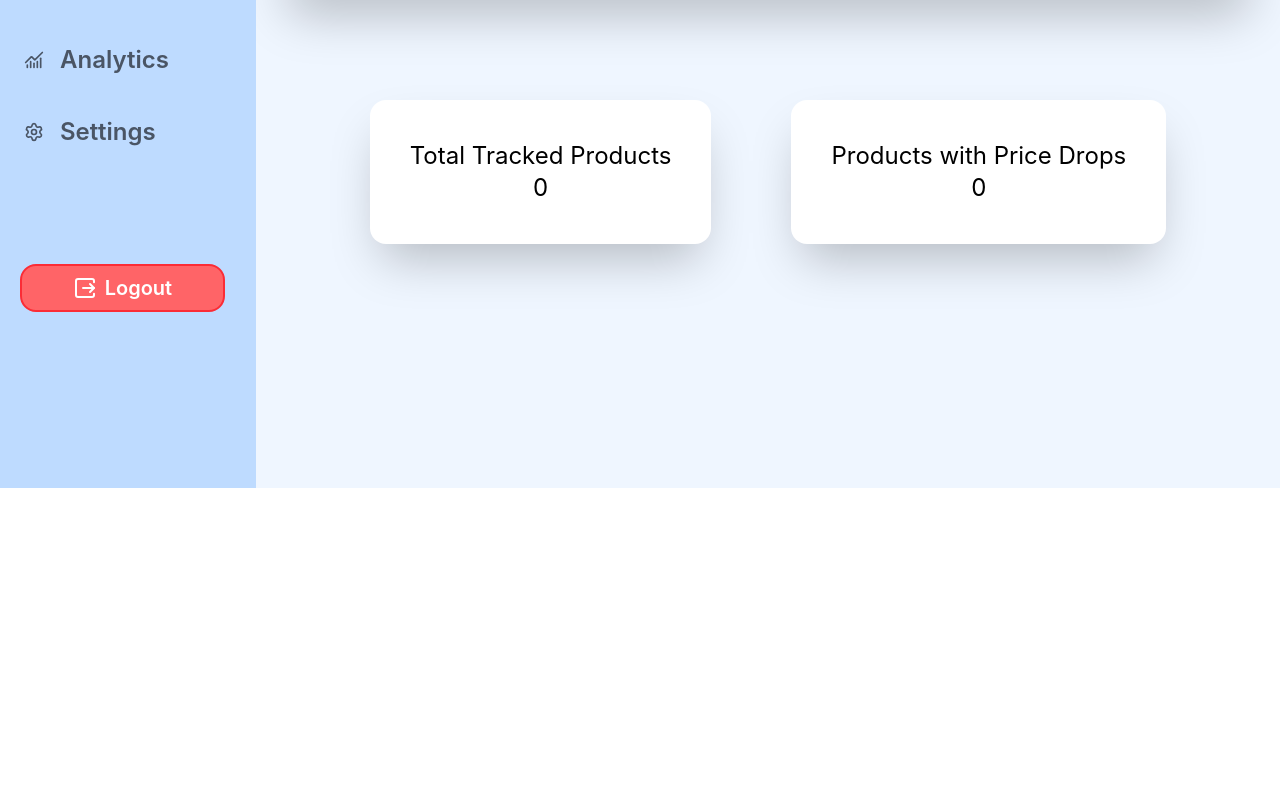
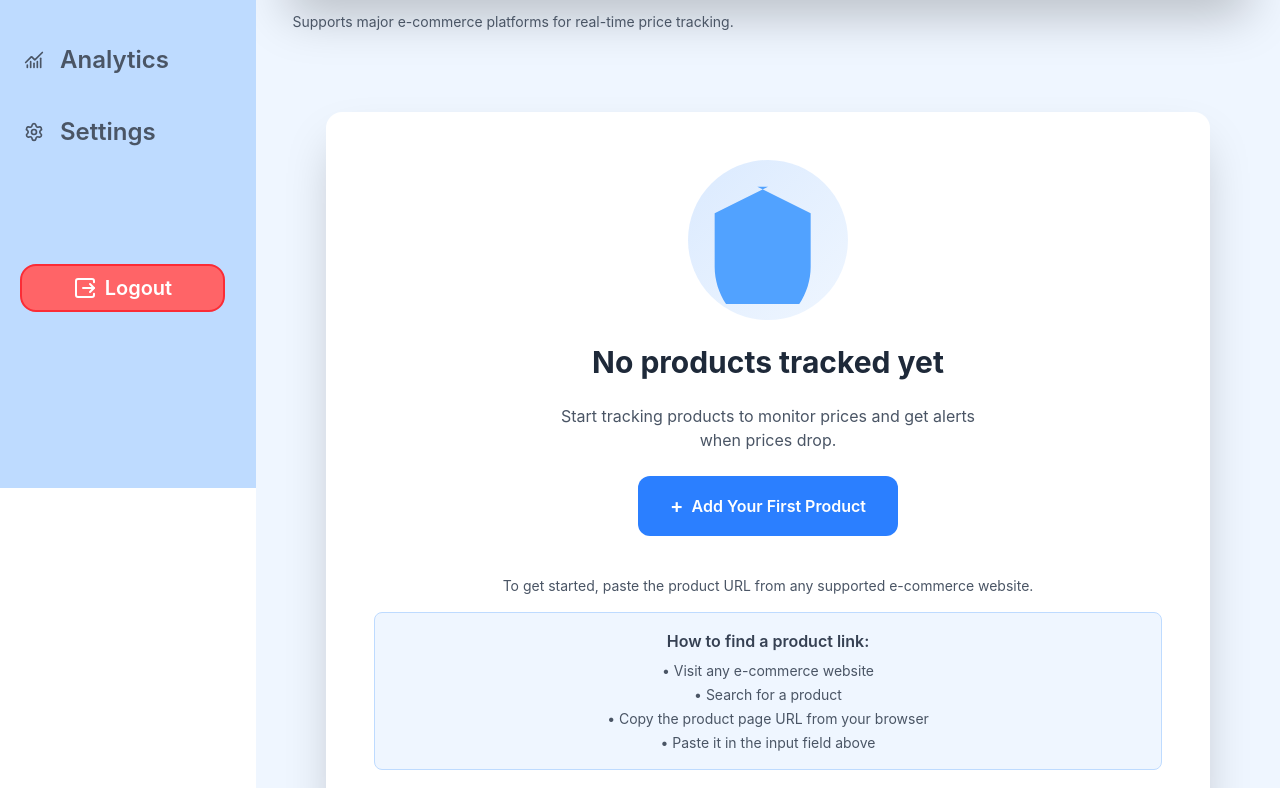
Before and after one commit to Syed-Shariqq/Price-Tracker, a React (Vite) app in the folder price-tracker-frontend/: page /home in a window 1280 px wide. Shown: the part 312-1100 px from the top of the page. Before the commit the page ends 800 px from the top, so only its background shows below. Built offline with nearby package versions, Linux system fonts and the light colour scheme; sample sign-in values are in the browser's storage.

Commit message:
Optimize Empty state in Home page

```diff
--- a/price-tracker-frontend/src/Components/Layout/LeftSidePage.jsx
+++ b/price-tracker-frontend/src/Components/Layout/LeftSidePage.jsx
@@ -1,4 +1,4 @@
-import React, { useState } from 'react'
+import React, { useState, useRef } from 'react'
 import DashboardNav from '@/Components/Layout/DashboardNav';
 import { scrapeProduct } from '@/Api/productApi';
 import Loader from '@/Components/Common/Loader';
@@ -7,6 +7,7 @@ const LeftSidePage = ({ error, setError, data, productDetails, setProductDetails
 
   const [loading, setLoading] = useState(false)
   const [expanded, setExpanded] = useState(false);
+  const inputRef = useRef(null);
   const handleProductDetails = async () => {
 
     try {
@@ -46,8 +47,10 @@ const LeftSidePage = ({ error, setError, data, productDetails, setProductDetails
         <h1 className='text-3xl font-bold'>Track Prices Effortlessly</h1>
 
         {/* Search Bar */}
+        <div className='flex flex-col w-full gap-3'>
           <div className=' flex shadow-2xl items-center px-4 bg-white py-1 w-full border-2 border-gray-400/50 rounded-3xl justify-between'>
             <input
+              ref={inputRef}
               onChange={(e) => {
                 setData({ ...data, url: e.target.value })
                 console.log(data.url);
@@ -55,7 +58,7 @@ const LeftSidePage = ({ error, setError, data, productDetails, setProductDetails
               value={data.url}
               className='md:text-xl md:min-h-16 pr-3 min-h-14 outline-none w-full'
               type="text"
-            placeholder='Paste Product Url..'
+              placeholder='Paste product URL '
             />
             <button
               onClick={handleProductDetails}
@@ -63,10 +66,54 @@ const LeftSidePage = ({ error, setError, data, productDetails, setProductDetails
               Fetch Price
             </button>
           </div>
+          <p className='text-sm text-gray-600 pl-4'>Supports major e-commerce platforms for real-time price tracking.</p>
+        </div>
 
         {error && (
           <div className='w-64 md:w-80 2xl:text-lg text-red-700 px-4 rounded-lg text-sm text-center'>
             {error}
+          </div>
+        )}
+
+        {/* Empty State Card */}
+        {!productDetails && (
+          <div className='bg-white w-full md:w-9/10 shadow-2xl rounded-2xl p-8 md:p-12 flex flex-col items-center justify-center gap-6'>
+            {/* Illustration */}
+            <div className='w-32 h-32 md:w-40 md:h-40 bg-linear-to-br from-blue-100 to-blue-50 rounded-full flex items-center justify-center'>
+              <svg className='w-20 h-20 md:w-32 md:h-32 text-blue-400' fill='currentColor' viewBox='0 0 24 24'>
+                <path d='M12 2L2 7v10c0 5.55 3.84 10.74 9 12 5.16-1.26 9-6.45 9-12V7l-10-5z'/>
+              </svg>
+            </div>
+
+            {/* Content */}
+            <h2 className='text-2xl md:text-3xl font-bold text-gray-800'>No products tracked yet</h2>
+            <p className='text-center text-gray-600 text-sm md:text-base max-w-md'>
+              Start tracking products to monitor prices and get alerts when prices drop.
+            </p>
+
+            {/* Add Product Button */}
+            <button
+              onClick={() => {
+                inputRef.current?.focus();
+                inputRef.current?.scrollIntoView({ behavior: 'smooth', block: 'center' });
+              }}
+              className='bg-blue-500 cursor-pointer text-white px-6 py-3 md:px-8 md:py-4 rounded-xl hover:bg-blue-600 transition-colors active:scale-95 duration-300 font-semibold flex items-center gap-2'>
+              <span className='text-xl'>+</span> Add Your First Product
+            </button>
+
+            {/* Getting Started Guide */}
+            <div className='w-full mt-4 text-center'>
+              <p className='text-sm text-gray-600 mb-4'>To get started, paste the product URL from any supported e-commerce website.</p>
+              <div className='bg-blue-50 rounded-lg p-4 border border-blue-200'>
+                <p className='text-md 2xl:text-lg font-semibold text-gray-700 mb-2'>How to find a product link:</p>
+                <ul className='text-sm 2xl:text-md text-gray-600 space-y-1'>
+                  <li>• Visit any e-commerce website</li>
+                  <li>• Search for a product</li>
+                  <li>• Copy the product page URL from your browser</li>
+                  <li>• Paste it in the input field above</li>
+                </ul>
+              </div>
+            </div>
           </div>
         )}
 
```
Lines whose indentation alone changed are shown as unchanged.
